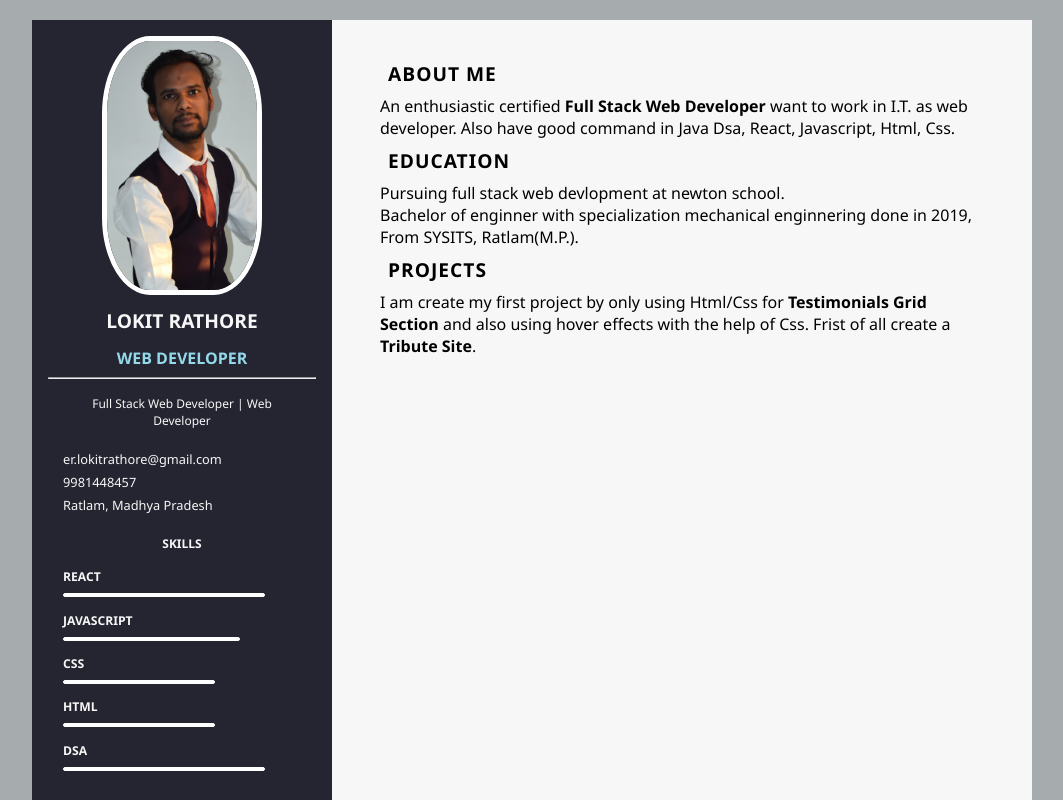
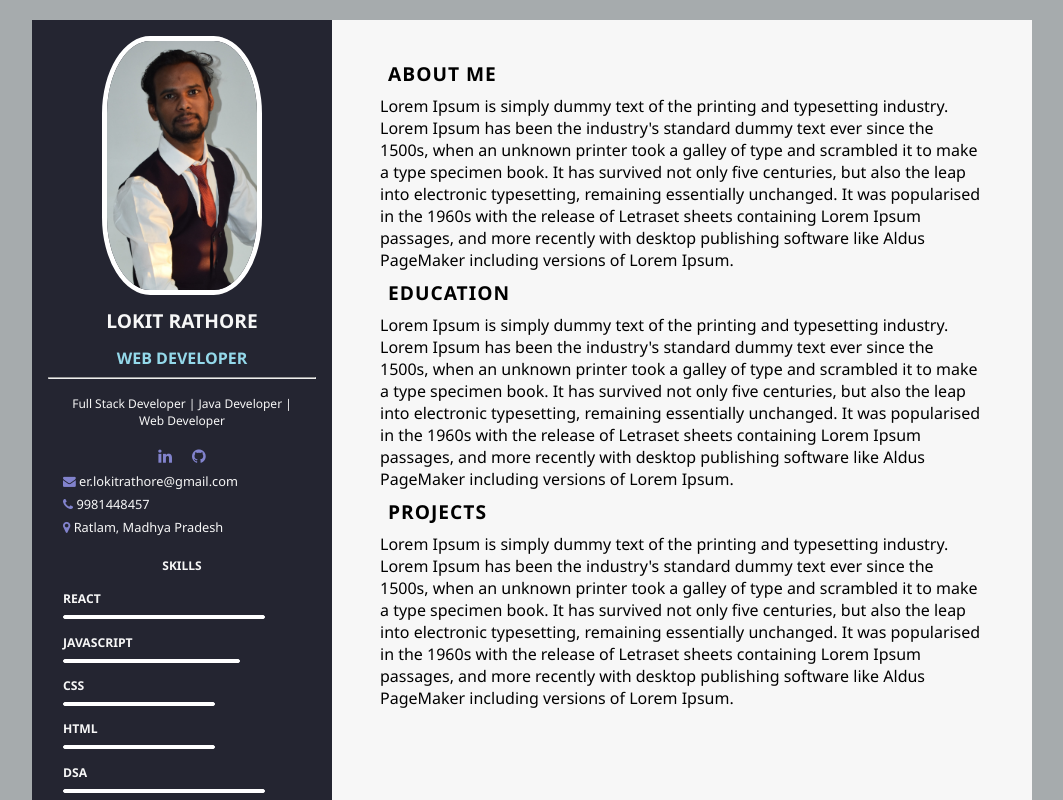
Before and after one commit to LokitRathore/Resume-, a plain HTML site: page index.html in a window 1280 px wide. Shown: the top 800 px of the page, without its empty margins (32-1095 px from the left). Drawn offline with Linux system fonts and the light colour scheme; files whose address does not match are found by name.

Commit message:
Update index.html

```diff
--- a/index.html
+++ b/index.html
@@ -8,8 +8,11 @@
         <meta name="author" content="">
         <title>Resume</title>
 
-
+    <link rel="preconnect" href="https://fonts.googleapis.com">
+    <link rel="preconnect" href="https://fonts.gstatic.com" crossorigin>
     <link rel="stylesheet" href="style.css">
+    <link href="https://fonts.googleapis.com/css2?family=Poppins:wght@100;300;400;600&display=swap" rel="stylesheet">
+    <link rel="stylesheet" href="https://cdnjs.cloudflare.com/ajax/libs/font-awesome/4.7.0/css/font-awesome.min.css">
 
     </head>
     <body>
@@ -19,12 +22,12 @@
                     <!-- Write code for the left section here -->
                     <div class="profile-details">
                         <div class="profile">
-                            <img class="profile-image" src="Mypic.JPG" alt="profile-image">
+                            <img class="profile-image" src="J:\vsc data\Resume\Mypic.JPG" alt="profile-image">
                         </div>
                         <h2 class="name">Lokit Rathore</h2>
                         <h4 class="designation">web developer</h4>
                         <hr>
-                        <p class="description"> Full Stack Web Developer | Web Developer</p>
+                        <p class="description">Full Stack Developer | Java Developer | Web Developer</p>
                         <div class="contact-info">
                             <div class="contact-item">
                                 <div class="social-media">
@@ -32,7 +35,7 @@
                                         <a href="https://www.linkedin.com/in/mayank-patidar-787188229/"><i class="fa fa-linkedin"></i></a>
                                     </li>
                                     <li class="icon">
-                                        <a href="https://github.com/MayankPatidar09"><i class="fa fa-github"></i></a>
+                                        <a href="https://github.com/LokitRathore"><i class="fa fa-github"></i></a>
                                     </li>
                                 </div>
                                 <div class="personal-details">
@@ -99,15 +102,15 @@
                     <!-- Write code for the right section here -->
                     <section class="about">
                         <h2 class="right-title">About Me</h2>
-                        <p1>An enthusiastic certified <B>Full Stack Web Developer</B> want to work in I.T. as web developer. Also have good command in Java Dsa, React, Javascript, Html, Css.</p1>
+                        <p>Lorem Ipsum is simply dummy text of the printing and typesetting industry. Lorem Ipsum has been the industry's standard dummy text ever since the 1500s, when an unknown printer took a galley of type and scrambled it to make a type specimen book. It has survived not only five centuries, but also the leap into electronic typesetting, remaining essentially unchanged. It was popularised in the 1960s with the release of Letraset sheets containing Lorem Ipsum passages, and more recently with desktop publishing software like Aldus PageMaker including versions of Lorem Ipsum.</p>
                     </section>
                     <section class="education">
                         <h2 class="right-title">Education</h2>
-                        <p1>Pursuing full stack web devlopment at newton school.<br> Bachelor of enginner with specialization mechanical enginnering done in 2019, From SYSITS, Ratlam(M.P.).</p1>
+                        <p>Lorem Ipsum is simply dummy text of the printing and typesetting industry. Lorem Ipsum has been the industry's standard dummy text ever since the 1500s, when an unknown printer took a galley of type and scrambled it to make a type specimen book. It has survived not only five centuries, but also the leap into electronic typesetting, remaining essentially unchanged. It was popularised in the 1960s with the release of Letraset sheets containing Lorem Ipsum passages, and more recently with desktop publishing software like Aldus PageMaker including versions of Lorem Ipsum.</p>
                     </section>
                     <section class="projects">
                         <h2 class="right-title">Projects</h2>
-                        <p1>I am create my first project by only using Html/Css for <B>Testimonials Grid Section</B> and also using hover effects with the help of Css. Frist of all create a <B>Tribute Site</B>.</p1>
+                        <p>Lorem Ipsum is simply dummy text of the printing and typesetting industry. Lorem Ipsum has been the industry's standard dummy text ever since the 1500s, when an unknown printer took a galley of type and scrambled it to make a type specimen book. It has survived not only five centuries, but also the leap into electronic typesetting, remaining essentially unchanged. It was popularised in the 1960s with the release of Letraset sheets containing Lorem Ipsum passages, and more recently with desktop publishing software like Aldus PageMaker including versions of Lorem Ipsum.</p>
                     </section>
 
                 </div>
```
